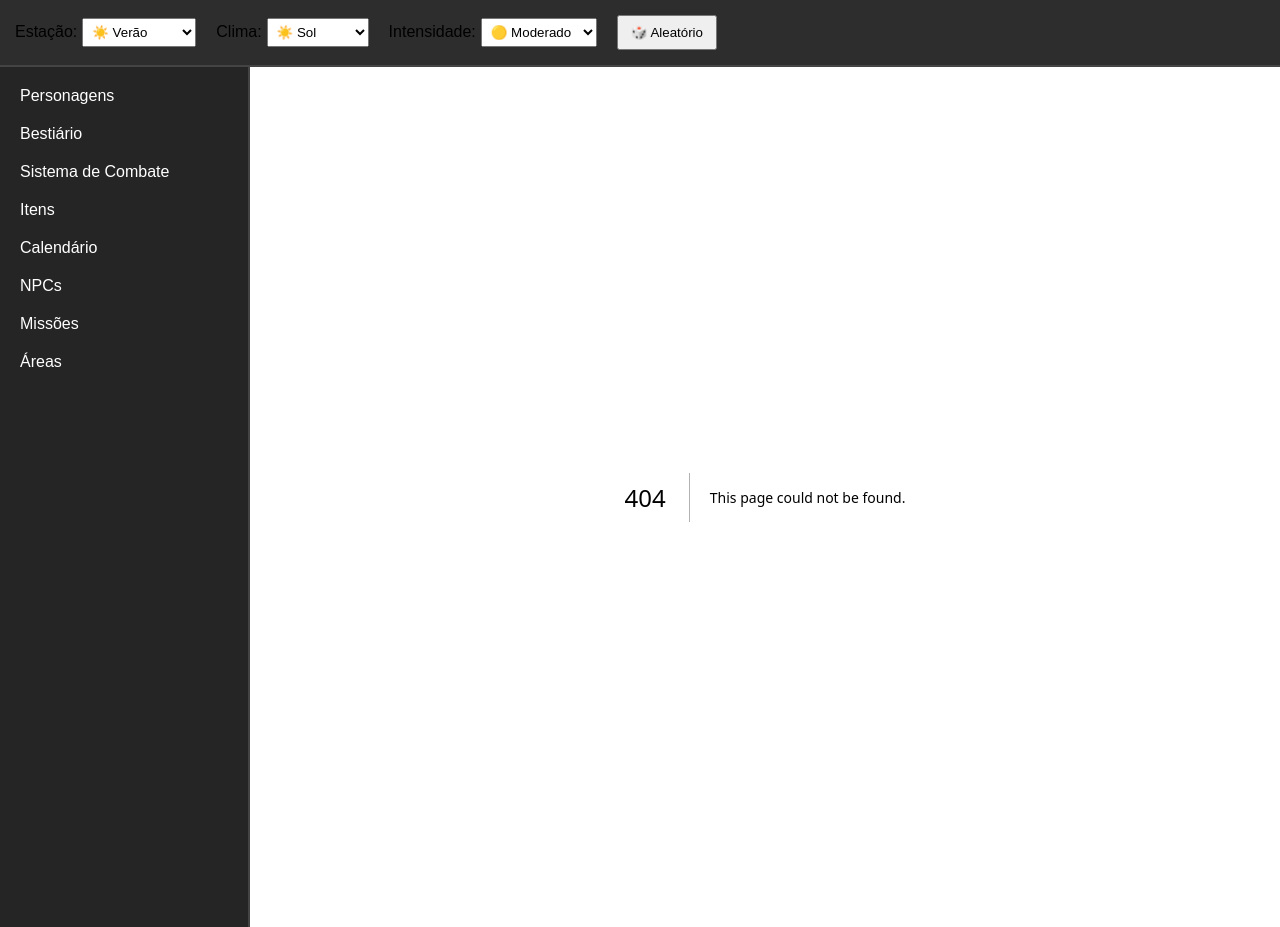
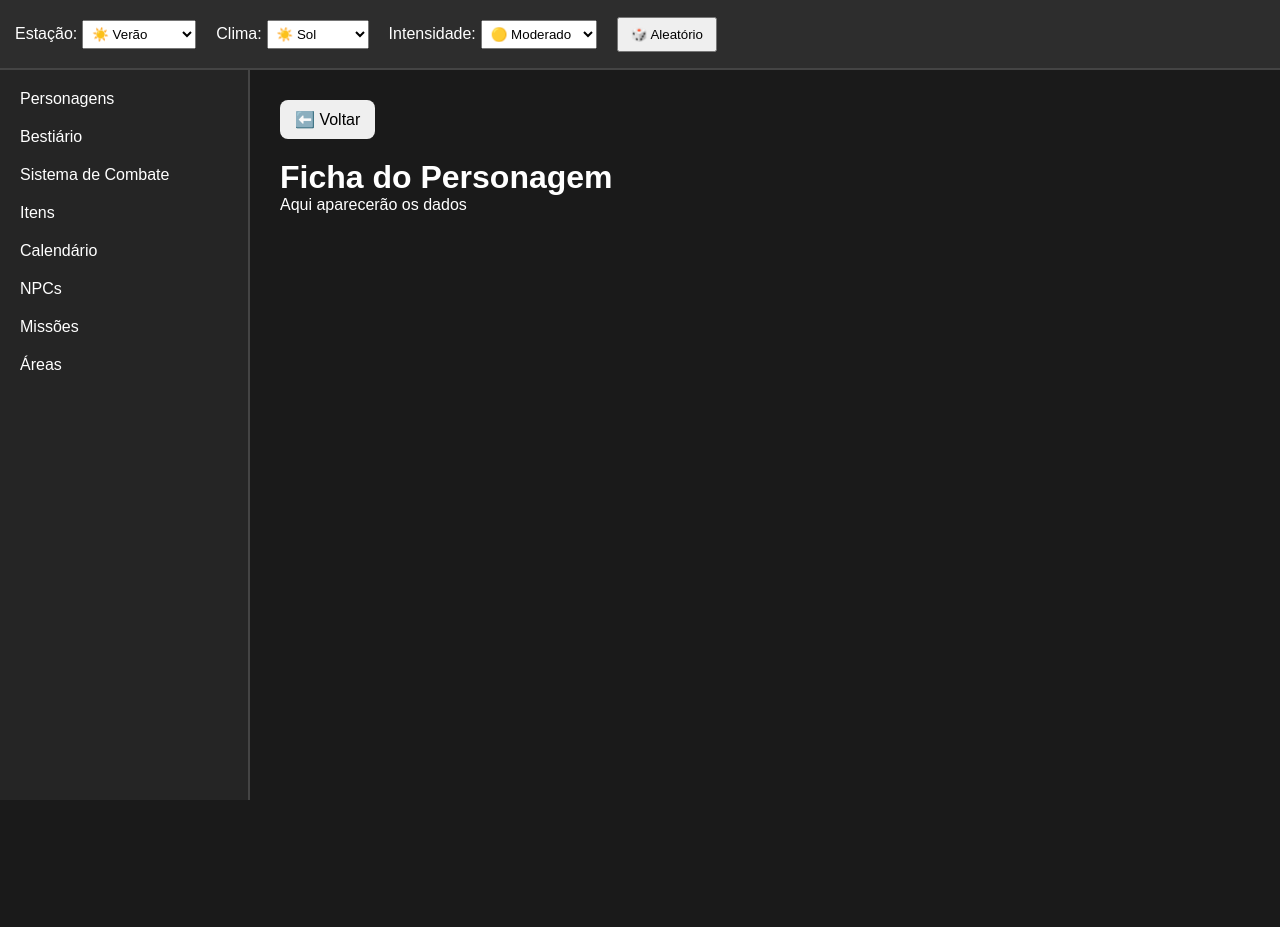
Before and after one commit to NatanMauricio1995/RPG, a Next.js app in the folder rpg-manager/: page /personagens/1 in a window 1280 px wide. Before the commit this address had no page. After the commit the page ends 800 px from the top, so only its background shows below. Built offline with nearby package versions, Linux system fonts and the light colour scheme.

Commit message:
PERSONAGENS - BOTÃO DE VOLTAR

```diff
--- a/rpg-manager/app/globals.css
+++ b/rpg-manager/app/globals.css
@@ -71,3 +71,25 @@ color:orange;
 flex:1;
 padding:30px;
 }
+
+.botaoVoltar{
+
+padding:10px 15px;
+
+margin-bottom:20px;
+
+border:none;
+
+border-radius:8px;
+
+cursor:pointer;
+
+font-size:16px;
+
+}
+
+.botaoVoltar:hover{
+
+transform:scale(1.05);
+
+}
--- /dev/null
+++ b/rpg-manager/app/personagens/[id]/page.tsx
@@ -0,0 +1,32 @@
+"use client";
+
+import { useRouter } from "next/navigation";
+
+export default function Ficha() {
+
+const router = useRouter();
+
+return (
+
+<div>
+
+<button
+onClick={() => router.back()}
+className="botaoVoltar"
+>
+
+⬅️ Voltar
+
+</button>
+
+<h1>Ficha do Personagem</h1>
+
+<p>
+Aqui aparecerão os dados
+</p>
+
+</div>
+
+);
+
+}
```
